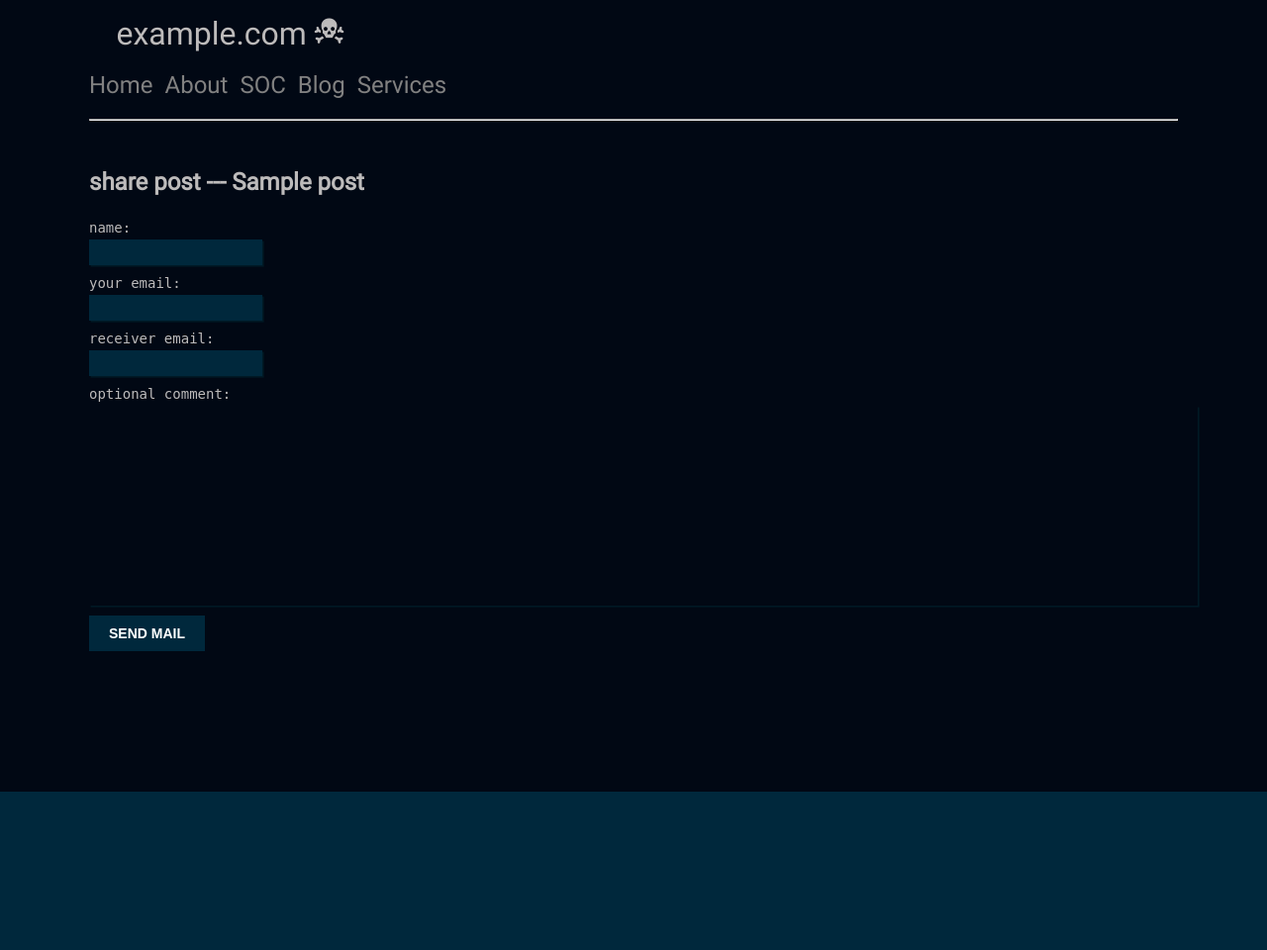
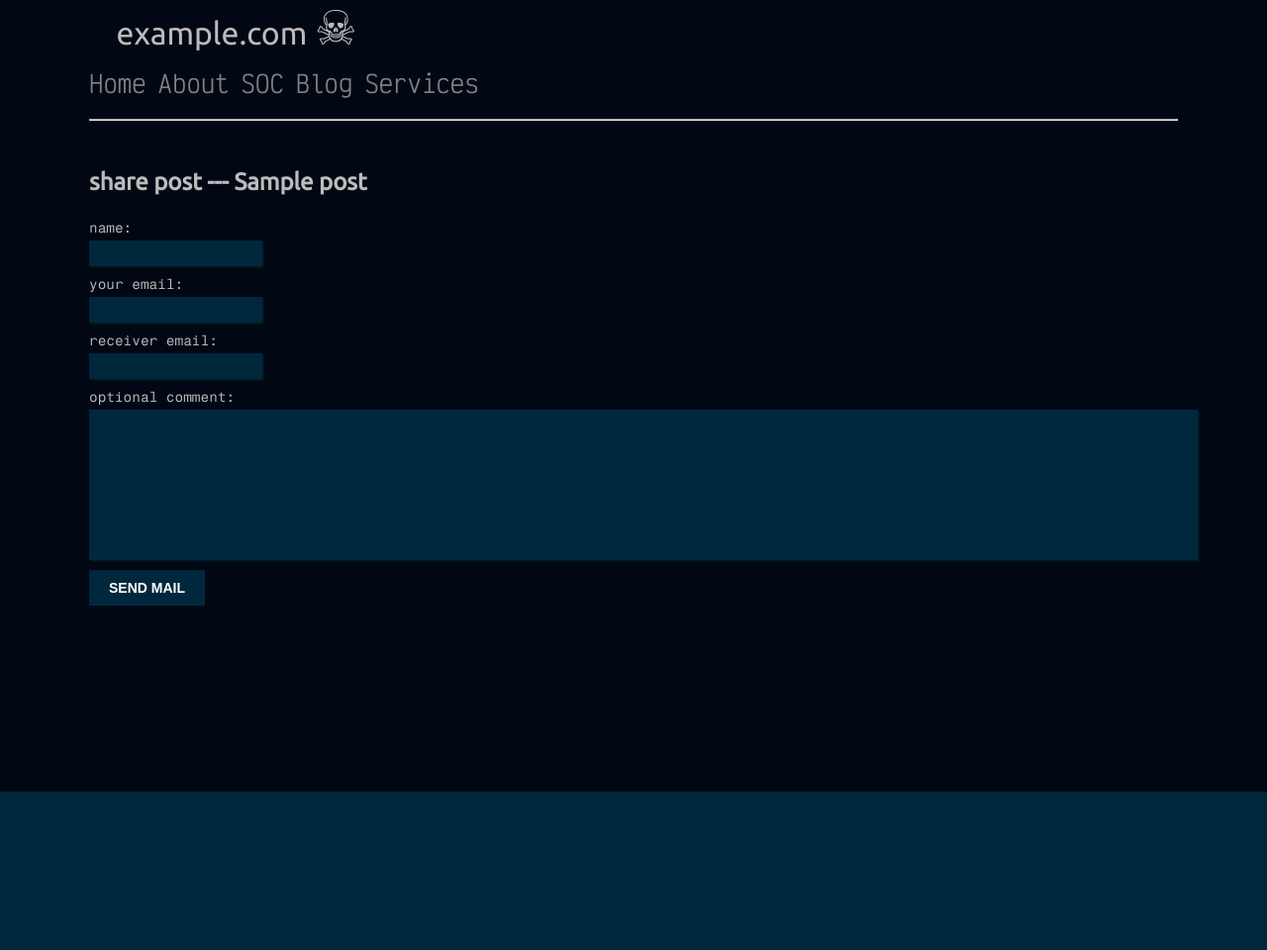
Before and after one commit to pbunic/django-app-services, a Django app: template blog/templates/blog/post/share.html in a window 1280 px wide. Shown: the whole page at 99% size. Run offline with Django 4.2, Linux system fonts and the light colour scheme; the template is opened without the code that fills it: values that come from a table or form of the project are taken from there, others are empty; tables that the repository leaves empty hold one stand-in row (values such as "Sample post").

Commit message:
Blog fonts

```diff
--- a/blog/static/css/blog.css
+++ b/blog/static/css/base.css
@@ -1,28 +1,18 @@
-@font-face {
-    font-family:"Roboto-Regular";
-    src:url("../fonts/Roboto-Regular.ttf") format('truetype');
-}
-@font-face {
-    font-family:"Hack-Regular";
-    src:url("../fonts/Hack-Regular.ttf") format('truetype');
-}
-@font-face {
-    font-family:"FiraCode-Retina";
-    src:url("../fonts/FiraCode-Retina.ttf") format('truetype');
-}
-body {
-    background-color:#010814;
-    padding:0 2% 0 2%;
-    text-align:justify;
-    -webkit-tap-highlight-color:transparent;
-    margin:0;
-    padding:0;
-}
+@font-face {font-family:"Victor-Mono";src:url("../fonts/Victor-Mono.ttf") format('truetype');}
+@font-face {font-family:"Ubuntu";src:url("../fonts/Ubuntu.ttf") format('truetype');}
+@font-face {font-family:"Fragment-Mono";src:url("../fonts/Fragment-Mono.ttf") format('truetype');}
+body {background-color:#010814;padding:0 2% 0 2%;text-align:justify;margin:0;padding:0;-webkit-tap-highlight-color:transparent;overflow:scroll;}
+body::-webkit-scrollbar {height:100%;width:5px;}
+body::-webkit-scrollbar-track {display:none;}
+body::-webkit-scrollbar-thumb {background:#555;}
+body::-webkit-scrollbar-thumb:hover {background:#888;}
+body::-webkit-scrollbar-button {display:none;}
+body::-webkit-scrollbar-corner {display:none;}
 .page {
     position:relative;
     min-height:100vh;
     max-width:1100px;
-    margin:0 2% 0 2%;
+    padding:0 5% 0 5%;
     margin-left:auto;
     margin-right:auto;
 }
@@ -67,25 +57,27 @@
     color:#818181;
     display:block;
 }
-.overlay a:hover, .overlay a:focus {color: #f1f1f1;}
+.overlay a:hover, .overlay a:focus {color:#f1f1f1;}
 .overlay .closebtn {
     position:absolute;
     top:0;
-    right:5px;
+    right:6%;
+    margin-top:0;
     font-size:48px;
 }
 h1 {
     color:#bdbbbb;
-    font-family:FiraCode-Retina,Roboto-Regular;
+    font-family:Victor-Mono,sans-serif;
     text-align:center;
     padding-top:15px;
     padding-bottom:15px;
 }
 h2, h3, h4 {
     color:#bdbbbb;
-    font-family:Roboto-Regular,FiraCode-Retina;
+    font-family:Ubuntu,sans-serif;
     margin:48px 0 24px 0;
 }
+.toc-h3 {font-family:Victor-Mono,sans-serif;}
 img {
     display:block;
     max-width:100%;
@@ -95,7 +87,8 @@
     padding-top:20px;
     padding-bottom:20px;
 }
-p, ul, ol, li, a, span {color:#bdbbbb;font-family: Roboto-Regular, FiraCode-Retina;}
+p, ul, ol, li, span {color:#bdbbbb;font-family:Ubuntu,sans-serif;}
+a {color:#bdbbbb;font-family:Victor-Mono,sans-serif;}
 .root {--pg-width:unset;}
 .postgrid {
     display:grid;
@@ -186,12 +178,12 @@
 .toc li {padding-bottom:2px;}
 .toc ul {padding-left:32px; padding-right:12px;}
 .toc ul li::marker {font-size:20px; content:"◼ ";}
-.toc a {text-decoration: none; font-family:FiraCode-Retina,Hack-Regular;}
+.toc a {text-decoration: none; font-family:Fragment-Mono,sans-serif;}
 label {
     float:left;
     clear:both;
     margin-bottom:4px;
-    font-family:monospace;
+    font-family:Fragment-Mono,sans-serif;
     font-size:14px;
 }
 input, textarea {
@@ -228,21 +220,19 @@
 .commentform {display:inline-block;padding-bottom:32px;}
 .comments {padding:10px; background:#00283c;border:1px solid #00283c;}
 .comments:nth-child(even) {background:unset;}
-.comments p {font-family:Hack-Regular,FiraCode-Retina;font-size:14px;color:#dbdbdb;}
+.comments p {font-family:Fragment-Mono,sans-serif;font-size:14px;color:#dbdbdb;}
 .comments .comment-author {font-size:16px;}
 #postlink{text-decoration:none;}
 #postlink:hover{color:#fff;}
 .searchpage {display:flex;justify-content:center;padding-top:32px;}
 .searchpage form {display:flex;background:#00283c;border-radius:12px;width:98%;}
 .searchpage form p {margin:0 12px 0 12px;;width:100%;overflow:hidden;}
-.searchpage form p input, textarea {background:unset; font-size:16px;width:100%;}
+.searchpage form p input, .searchpage form p textarea {background:unset; font-size:16px;width:100%;}
 .searchpage form input:focus, .searchpage form p input:focus {background:unset;}
 .searchpage form p input[type=text] {margin:0;box-shadow:unset;padding:24px 0 24px 0;}
 .searchpage form input[type=submit] {display:block;margin:0;background:unset;background-image:linear-gradient(to top,rgba(4,22,54,0.8),rgba(11,20,38,0.8));border-radius:0 12px 12px 0;padding:24px 24px 24px 24px;}
 
 @media only screen and (min-width: 768px)  {
-    .page {margin:0 10% 0 10%;margin-left:auto;margin-right:auto;}
-    footer {display:block;padding:0;position:relative;width:100vw;bottom:0;height:10em;}
     .name {font-size:32px;}
     .skull {font-size:48px;}
     .responsive-nav-part-two {visibility:hidden;}
--- a/blog/templates/blog/base.html
+++ b/blog/templates/blog/base.html
@@ -6,7 +6,7 @@
     <title>{% block title %}{{ request.site }}{% endblock %}</title>
     <meta name="viewport" content="width=device-width, initial-scale=1">
     <link rel="icon" href="{% static 'icons/favicon.ico' %}">
-    <link rel="stylesheet" href="{% static 'css/blog.css' %}">
+    <link rel="stylesheet" href="{% static 'css/base.css' %}">
     <link rel="stylesheet" href="{% static 'css/codehilite_styles.css' %}">
     <script src="{% static 'js/base.js' %}"></script>
 </head>
@@ -45,6 +45,8 @@
 
     <!-- Footer -->
     <footer>
+        <div class="footer-content">
+        </div>
     </footer>
 </body>
 </html>
--- a/blog/templates/blog/post/detail.html
+++ b/blog/templates/blog/post/detail.html
@@ -37,7 +37,7 @@
 
         <!-- Post cover image and body. -->
         <img src="{{ post.img_cover }}" alt="Post header image" class="coverimg">
-        <h3>TABLE OF CONTENTS:</h3>
+        <h3 class="toc-h3">TABLE OF CONTENTS:</h3>
         <p>{{ post.body | f_markdown | safe }}</p>
         <br>
         <hr>
--- a/blog/templates/blog/post/includes/comment_form.html
+++ b/blog/templates/blog/post/includes/comment_form.html
@@ -1,5 +1,5 @@
 <div class="commentform">
-    <form action="{% url 'blog:post_comment' post.slug %}" method="post">
+    <form action="{% url 'blog:post_comment' post.slug %}" method="post" autocomplete="off">
         {{ form.as_p }}
         {% csrf_token %}
         <p><input type="submit" value="Add comment"></p>
--- a/blog/templates/blog/post/includes/search.html
+++ b/blog/templates/blog/post/includes/search.html
@@ -8,7 +8,7 @@
         </h3>
         <p class="return"><a href="{% url 'blog:post_list' %}">RETURN</a></p>
     {% else %}
-        <form method="get">
+        <form method="get" autocomplete="off">
             {{ form.as_p }}
             <input type="submit" value="search">
         </form>
```
Also changed, not shown: other parts of blog/static/css/base.css (+14 -15 lines), blog/static/fonts/FiraCode-Retina.ttf (deleted), blog/static/fonts/Fragment-Mono.ttf (added), blog/static/fonts/Hack-Regular.ttf (deleted), blog/static/fonts/Roboto-Regular.ttf (deleted), blog/static/fonts/Ubuntu.ttf (added), blog/static/fonts/Victor-Mono.ttf (added).
